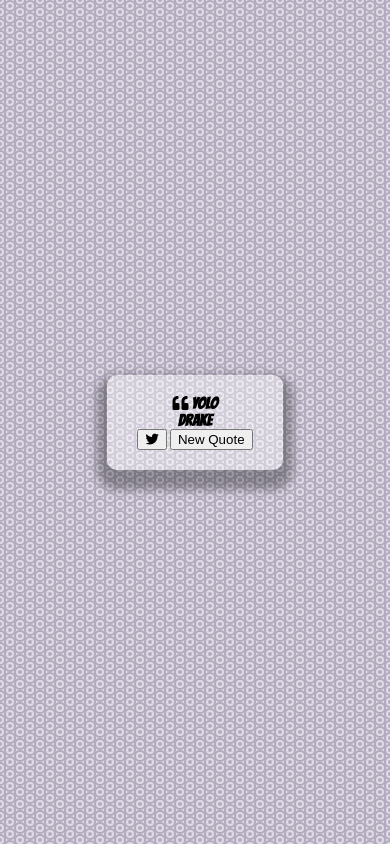
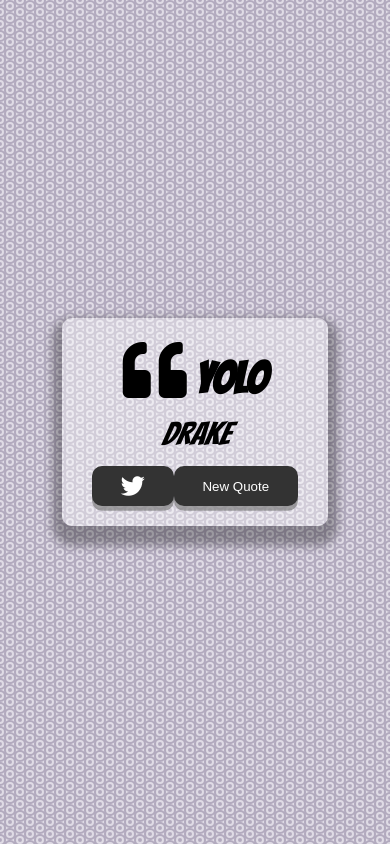
Before and after one commit to jflopezr11/NewJavascriptProjects, a plain HTML site: page Quote_Generator/index.html in a window 390 px wide. Drawn offline with Linux system fonts and the light colour scheme.

Commit message:
last commit of the night

```diff
--- a/Quote_Generator/script.js
+++ b/Quote_Generator/script.js
@@ -0,0 +1,14 @@
+// Get Quote from API
+
+async function getQuote() {
+    const apiUrl = 'http://api.forismatic.com/api/1.0/?method=getQuote&lang=en&format=json';
+    try {
+        const response = await
+    } catch (error) {
+        console.log('yikes, no quote, bro', error)
+    }
+
+}
+
+//on Load
+getQuote();
--- a/Quote_Generator/style.css
+++ b/Quote_Generator/style.css
@@ -26,3 +26,70 @@
     background-color: rgba(255, 255, 255, 0.4);
     box-shadow: 0 10px 10px 10px rgba(0, 0, 0, 0.3);
 }
+
+.quote-text {
+    font-size: 2.75rem;
+}
+
+.long-quote {
+    font-size: 2rem;
+}
+
+.fa-quote-left {
+    font-size: 4rem;
+}
+
+.quote-author {
+    margin-top: 15px;
+    font-size: 2rem;
+    font-weight: 400;
+    font-style: italic;
+}
+
+
+.button-container {
+    margin-top: 15px;
+    display: flex;
+    justify-content: space-between;
+}
+
+button {
+    cursor: pointer;
+    font-size: 1.2 rem;
+    height: 2.5 rem;
+    border: none;
+    border-radius: 10px;
+    color:  #fff;
+    background: #333;
+    outline: none;
+    padding: 0.5rem 1.8rem;
+    box-shadow: 0 0.3rem rgba(121, 121, 121, 0.65);
+}
+
+button:hover {
+    filter: brightness(110%);
+}
+
+button:active {
+    transform:  translate(0, 0.3rem);
+    box-shadow: 0 0.1rem rgba(255, 255, 255, 0.65);
+}
+
+.twitter-button:hover {
+    color: #38a1f3;
+}
+
+.fa-twitter {
+    font-size: 1.5rem;
+}
+
+
+/* Media Query: Tablet or Smaller */
+@media screen and (max-width: 1000px) {
+    .quote-container {
+        margin: auto 10px;
+    }
+    .quote-text {
+        font-size: 2.5 rem;
+    }
+}
```
